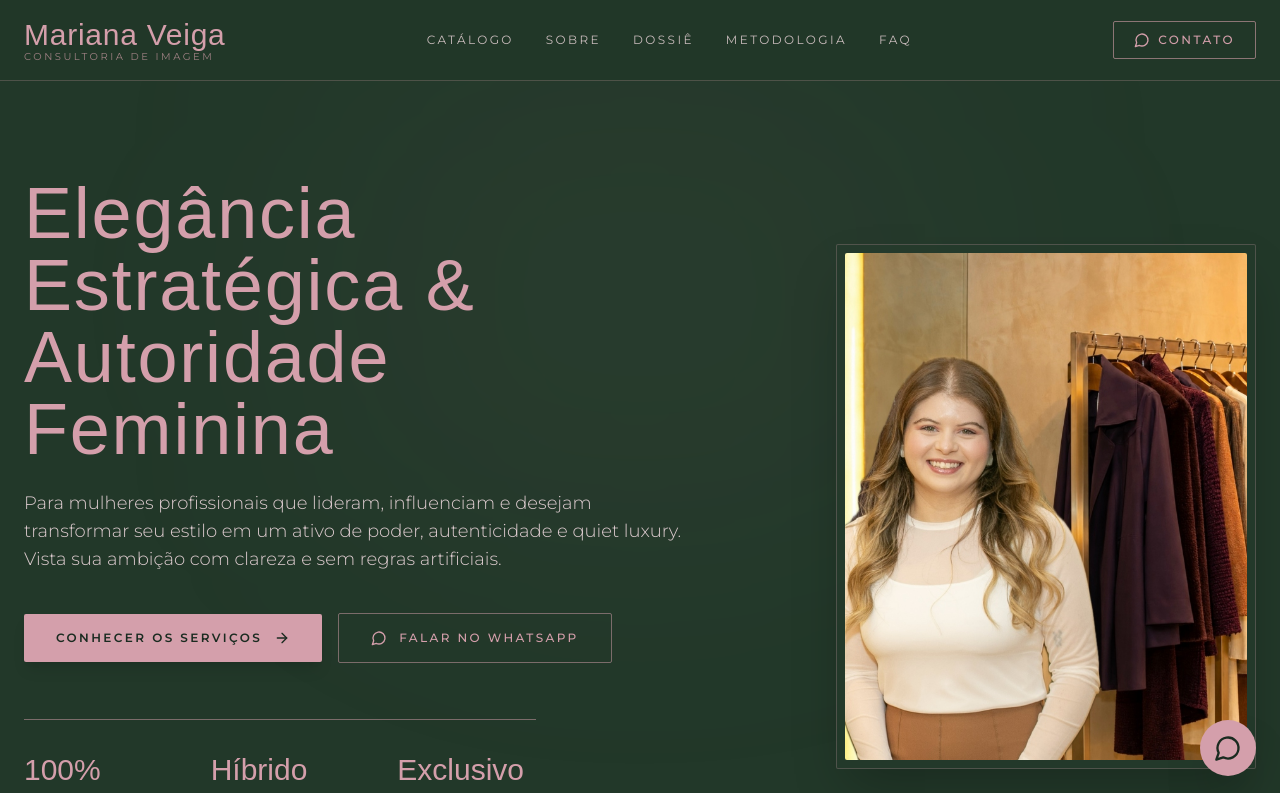
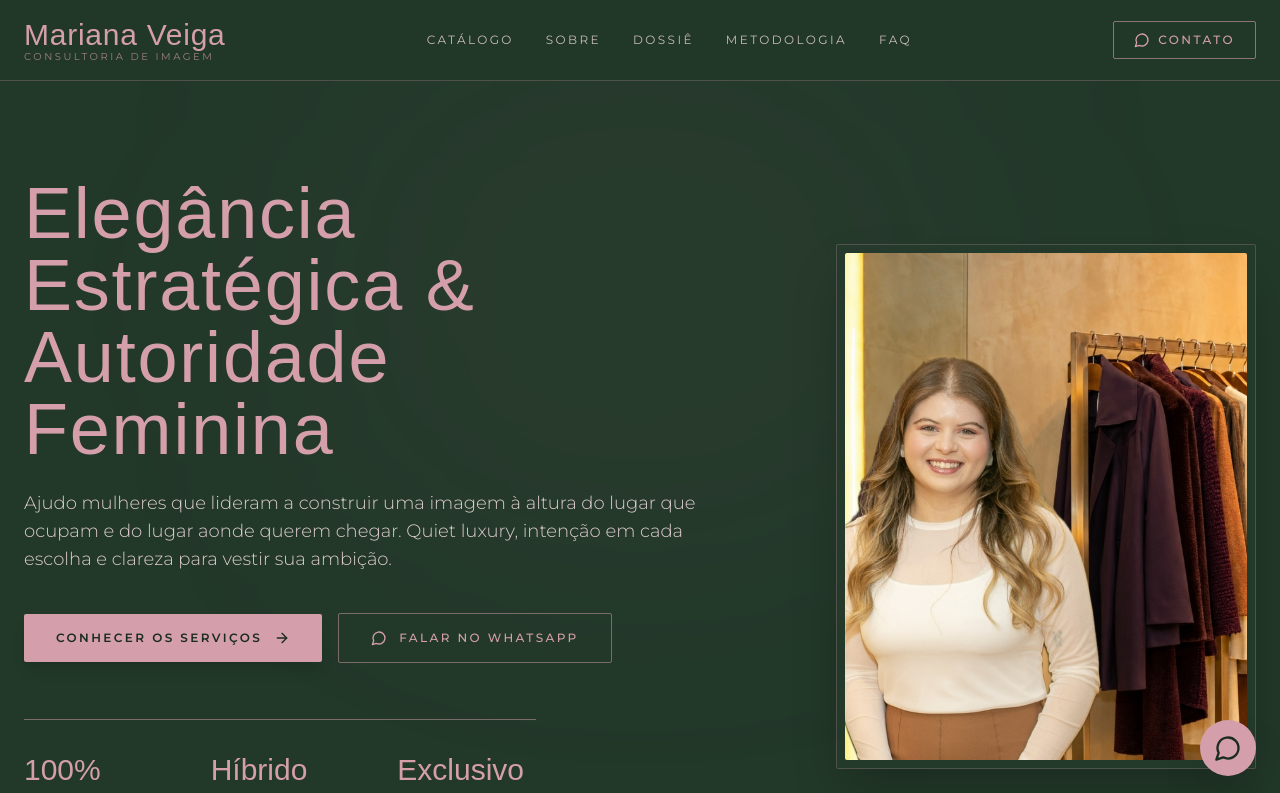
Before and after one commit to Emerson018/marina-veiga, a Next.js app: page / in a window 1280 px wide. Shown: the top 793 px of the page. Built offline with nearby package versions, Linux system fonts and the light colour scheme; a web font is replaced by a local one.

Commit message:
feat(hero): update hero bio copy with new executive positioning statement

```diff
--- a/src/components/Hero.tsx
+++ b/src/components/Hero.tsx
@@ -30,9 +30,7 @@ export default function Hero() {
           </h1>
 
           <p className="text-base sm:text-lg text-rose-light/90 font-light leading-relaxed max-w-2xl mb-10">
-            Para mulheres profissionais que lideram, influenciam e desejam
-            transformar seu estilo em um ativo de poder, autenticidade e quiet
-            luxury. Vista sua ambição com clareza e sem regras artificiais.
+            Ajudo mulheres que lideram a construir uma imagem à altura do lugar que ocupam e do lugar aonde querem chegar. Quiet luxury, intenção em cada escolha e clareza para vestir sua ambição.
           </p>
 
           <div className="flex flex-col sm:flex-row items-stretch sm:items-center gap-4 w-full sm:w-auto">
```
